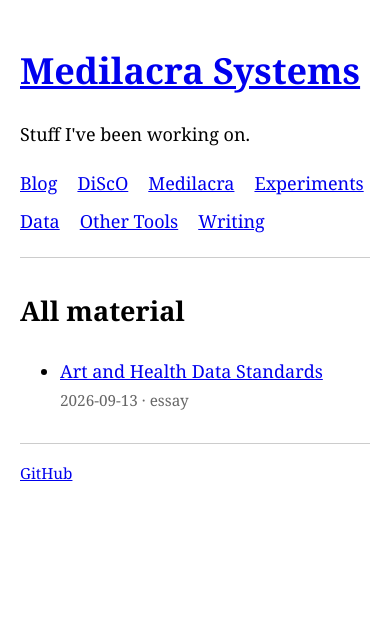
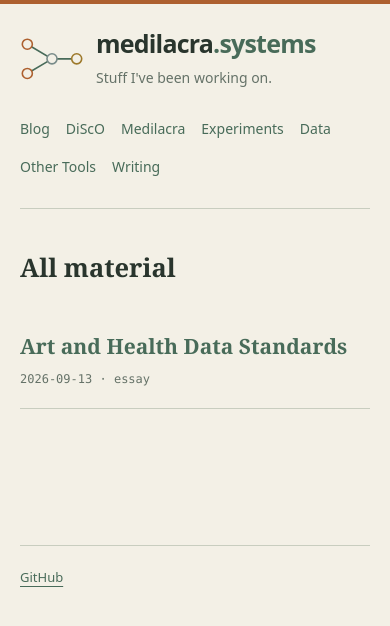
Before and after one commit to natosit-dev/medilacra-systems, a plain HTML site: page index.html in a window 390 px wide. Drawn offline with Linux system fonts and the light colour scheme.

Commit message:
Establish medallion visual identity

```diff
--- a/index.html
+++ b/index.html
@@ -5,78 +5,27 @@
     <meta name="viewport" content="width=device-width, initial-scale=1">
     <title>Medilacra Systems</title>
 
-    <style>
-        body {
-            max-width: 900px;
-            margin: 40px auto;
-            padding: 0 20px;
-            font-family: Georgia, serif;
-            font-size: 18px;
-            line-height: 1.7;
-        }
-
-        header {
-            border-bottom: 1px solid #ccc;
-            padding-bottom: 20px;
-        }
-
-        header h1 {
-            margin-bottom: 5px;
-        }
-
-        nav {
-            display: flex;
-            flex-wrap: wrap;
-            gap: 8px 20px;
-        }
-
-        main {
-            margin: 30px 0;
-        }
-
-        article {
-            max-width: 760px;
-            overflow-wrap: anywhere;
-            overflow-x: auto;
-        }
-
-        img {
-            max-width: 100%;
-            height: auto;
-        }
-
-        pre {
-            background: #f4f4f4;
-            padding: 16px;
-            overflow-x: auto;
-        }
-
-        table {
-            border-collapse: collapse;
-            max-width: 100%;
-        }
-
-        th, td {
-            border: 1px solid #ccc;
-            padding: 8px;
-        }
-
-        .metadata {
-            color: #666;
-            font-size: 0.85em;
-        }
-
-        footer {
-            border-top: 1px solid #ccc;
-            padding-top: 16px;
-            font-size: 0.85em;
-        }
-    </style>
+    <link rel="stylesheet" href="style.css">
 </head>
 <body>
     <header>
-        <h1><a href="./">Medilacra Systems</a></h1>
-        <p>Stuff I've been working on.</p>
+        <div class="brand">
+            <a href="./" class="brand-mark" aria-label="Home">
+                <svg class="site-mark" viewBox="0 0 140 100" aria-hidden="true">
+                    <g class="traces">
+                        <path d="M16 18 L70 50 L124 50 M16 82 L70 50"/>
+                    </g>
+                    <circle cx="16" cy="18" r="11" class="bronze"/>
+                    <circle cx="16" cy="82" r="11" class="bronze"/>
+                    <circle cx="70" cy="50" r="11" class="silver"/>
+                    <circle cx="124" cy="50" r="11" class="gold"/>
+                </svg>
+            </a>
+            <div>
+                <h1><a href="./">medilacra<span>.systems</span></a></h1>
+                <p>Stuff I've been working on.</p>
+            </div>
+        </div>
         <nav id="navigation"></nav>
     </header>
 
--- /dev/null
+++ b/style.css
@@ -0,0 +1,217 @@
+:root {
+    color-scheme: light dark;
+    --bg: #f3f0e6;
+    --surface: #e9e6da;
+    --text: #29352d;
+    --muted: #657268;
+    --green: #486b59;
+    --ember: #ad602f;
+    --border: #c8cdbf;
+    --bronze: #ad602f;
+    --silver: #788b89;
+    --gold: #9d792b;
+    --sans: system-ui, sans-serif;
+    --serif: Georgia, "Times New Roman", serif;
+    --mono: "Cascadia Code", Consolas, monospace;
+}
+
+@media (prefers-color-scheme: dark) {
+    :root {
+        --bg: #161c18;
+        --surface: #202a23;
+        --text: #e0e5dc;
+        --muted: #a0afa2;
+        --green: #9fbea6;
+        --ember: #c98150;
+        --border: #38473d;
+        --bronze: #c98150;
+        --silver: #b1bfbc;
+        --gold: #d9bc70;
+    }
+}
+
+* { box-sizing: border-box; }
+
+html {
+    background: var(--bg);
+    color: var(--text);
+    border-top: 4px solid var(--ember);
+}
+
+body {
+    max-width: 1000px;
+    margin: 0 auto;
+    padding: 40px 28px;
+    font-family: var(--serif);
+    font-size: 18px;
+    line-height: 1.75;
+}
+
+a {
+    color: var(--green);
+    text-underline-offset: 4px;
+    text-decoration-thickness: 1px;
+}
+
+a:hover { color: var(--ember); }
+a:focus-visible { outline: 2px solid var(--ember); outline-offset: 4px; }
+
+/* Brand */
+header {
+    border-bottom: 1px solid var(--border);
+    padding-bottom: 24px;
+}
+
+.brand {
+    display: flex;
+    align-items: center;
+    gap: 22px;
+    margin-bottom: 26px;
+}
+
+.brand-mark { display: block; flex-shrink: 0; }
+.brand > div { min-width: 0; }
+
+.site-mark {
+    display: block;
+    width: 100px;
+    height: auto;
+    overflow: visible;
+}
+
+.site-mark .traces {
+    fill: none;
+    stroke: var(--green);
+    stroke-width: 3.5;
+    stroke-linecap: round;
+}
+
+.site-mark circle { fill: var(--bg); stroke-width: 3.5; }
+.site-mark .bronze { stroke: var(--bronze); }
+.site-mark .silver { stroke: var(--silver); }
+.site-mark .gold { stroke: var(--gold); }
+
+header h1 {
+    margin: 0;
+    font-family: var(--sans);
+    font-size: clamp(25px, 5vw, 42px);
+    font-weight: 650;
+    line-height: 1.2;
+    letter-spacing: -1.5px;
+    overflow-wrap: anywhere;
+}
+
+header h1 a { color: var(--text); text-decoration: none; }
+header h1 span { color: var(--green); }
+
+header p {
+    margin: 8px 0 0;
+    font-family: var(--sans);
+    font-size: 14px;
+    color: var(--muted);
+}
+
+/* Navigation */
+nav {
+    display: flex;
+    flex-wrap: wrap;
+    gap: 10px 22px;
+    font-family: var(--sans);
+    font-size: 14px;
+    font-weight: 500;
+}
+
+nav a {
+    text-decoration: none;
+    padding-bottom: 3px;
+    border-bottom: 1px solid transparent;
+}
+
+nav a:hover { border-bottom-color: var(--ember); }
+
+/* Documents */
+main { margin: 36px 0 60px; min-height: 240px; }
+article { max-width: 760px; overflow-wrap: anywhere; overflow-x: auto; }
+
+article h1 {
+    font-size: clamp(30px, 5vw, 44px);
+    line-height: 1.18;
+    letter-spacing: -0.8px;
+    margin: 0 0 28px;
+}
+
+article h2, article h3 {
+    color: var(--green);
+    line-height: 1.35;
+    margin-top: 1.8em;
+}
+
+article p { margin: 0 0 1.4em; }
+img { max-width: 100%; height: auto; }
+
+code {
+    font-family: var(--mono);
+    font-size: 0.85em;
+    background: var(--surface);
+    padding: 2px 5px;
+    border-radius: 3px;
+}
+
+pre {
+    background: var(--surface);
+    border: 1px solid var(--border);
+    border-left: 3px solid var(--ember);
+    padding: 20px;
+    overflow-x: auto;
+    line-height: 1.6;
+}
+
+pre code { padding: 0; }
+
+blockquote {
+    margin: 1.5em 0;
+    padding: 4px 20px;
+    border-left: 3px solid var(--green);
+    color: var(--muted);
+}
+
+table {
+    border-collapse: collapse;
+    width: 100%;
+    font-family: var(--sans);
+    font-size: 14px;
+}
+
+th, td { border: 1px solid var(--border); padding: 10px; text-align: left; }
+th { background: var(--surface); }
+
+/* Catalog */
+main > ul { list-style: none; padding: 0; }
+main > ul > li { padding: 18px 0; border-bottom: 1px solid var(--border); }
+main > ul > li > a { font-size: 21px; font-weight: bold; text-decoration: none; }
+
+.metadata {
+    color: var(--muted);
+    font-family: var(--mono);
+    font-size: 12px;
+    margin-top: 4px;
+}
+
+/* Footer */
+hr { border: 0; border-top: 1px solid var(--border); margin: 32px 0; }
+footer {
+    border-top: 1px solid var(--border);
+    padding-top: 20px;
+    font-family: var(--sans);
+    font-size: 13px;
+    color: var(--muted);
+}
+
+/* Mobile */
+@media (max-width: 600px) {
+    body { padding: 24px 20px; font-size: 17px; }
+    .brand { gap: 12px; }
+    .site-mark { width: 64px; }
+    header h1 { letter-spacing: -0.8px; }
+    nav { gap: 10px 16px; }
+}
```
